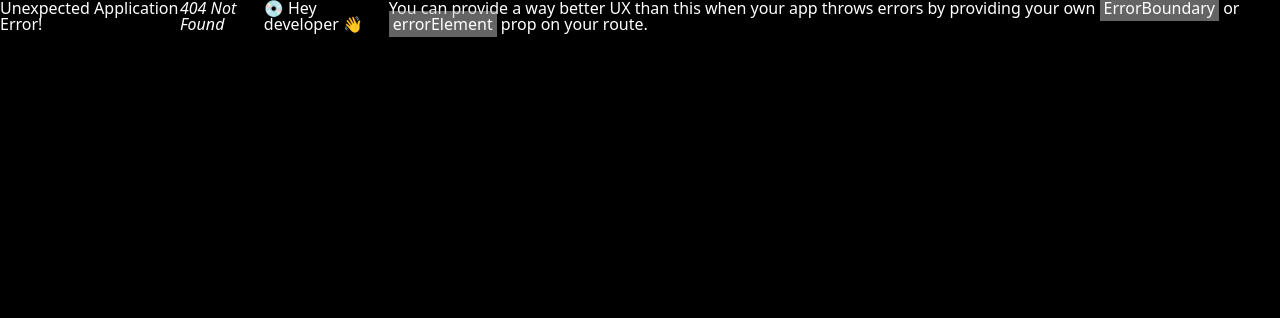
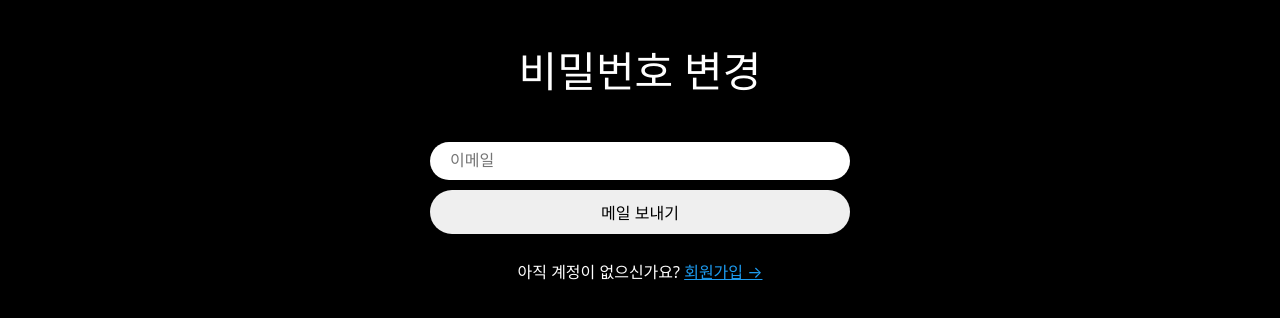
Before and after one commit to jinscoding/mini-twitter, a React (Vite) app in the folder project/: page /resetpwd in a window 1280 px wide. Before the commit this address had no page. Shown: the top 318 px of the page. Built offline with nearby package versions, Linux system fonts and the light colour scheme; the HTML template or start-up script is replaced by a standard one.

Commit message:
비밀번호 변경 기능 추가

```diff
--- a/project/src/App.tsx
+++ b/project/src/App.tsx
@@ -10,6 +10,7 @@ import { useEffect, useState } from "react"
 import LoadingScreen from "./components/LoadingScreen"
 import { auth } from "./firebase"
 import ProtectedRoute from "./components/ProtectedRoute"
+import ResetPwd from "./routes/ResetPwd"
 
 const router = createBrowserRouter([
   {
@@ -41,6 +42,10 @@ const router = createBrowserRouter([
   {
     path: "/signup",
     element: <Signup />
+  },
+  {
+    path:"/resetpwd",
+    element: <ResetPwd />
   }
 ])
 
--- a/project/src/routes/Login.tsx
+++ b/project/src/routes/Login.tsx
@@ -127,6 +127,7 @@ export default function Login() {
 
       <Switcher>
         아직 회원이 아니신가요?<Link to="/signup">회원가입 &rarr;</Link> <br/><br/>
+        비밀번호를 잊으셨나요?<Link to="/resetpwd"> 비밀번호 변경 &rarr;</Link>
       </Switcher>
     </Wrapper>
   );
--- /dev/null
+++ b/project/src/routes/ResetPwd.tsx
@@ -0,0 +1,60 @@
+import { sendPasswordResetEmail } from "firebase/auth";
+import { auth } from "../firebase";
+import { FirebaseError } from "firebase/app";
+import {  Link, useNavigate } from "react-router-dom";
+import { useForm } from "react-hook-form";
+import {
+  Form,
+  Error,
+  Switcher,
+  Input,
+  Title,
+  Wrapper,
+} from "../components/auth-components";
+
+
+interface FormData {
+  name?: string;
+  email: string;
+  password?: string;
+}
+
+
+
+export default function ResetPwd() {
+  const navigate = useNavigate();
+  const { register, handleSubmit, formState: { errors, isSubmitting } } = useForm<FormData>();
+
+  const onSubmit = async (data: FormData) => {
+    const { email } = data;
+    try {
+            await sendPasswordResetEmail(auth, email);
+            alert("비밀번호 재설정 이메일이 전송되었습니다.");
+            navigate("/login");
+    } catch (error) {
+      if (error instanceof FirebaseError) {
+        console.error("Firebase Error:", error.message);
+      }
+    }
+  };
+
+
+
+  return (
+    <Wrapper>
+      <Title>비밀번호 변경</Title>
+      <Form onSubmit={handleSubmit(onSubmit)}>
+
+        <Input {...register("email", { required: "이메일을 입력하세요"   })} placeholder="이메일" type="email" />
+        {errors.email && <Error>{errors.email.message}</Error>}
+
+        <Input type="submit" value={isSubmitting ? "로딩 중..." : "메일 보내기"} />
+
+      </Form>
+
+      <Switcher>
+        아직 계정이 없으신가요? <Link to="/signup">회원가입 &rarr;</Link>
+      </Switcher>
+    </Wrapper>
+  );
+}
```
